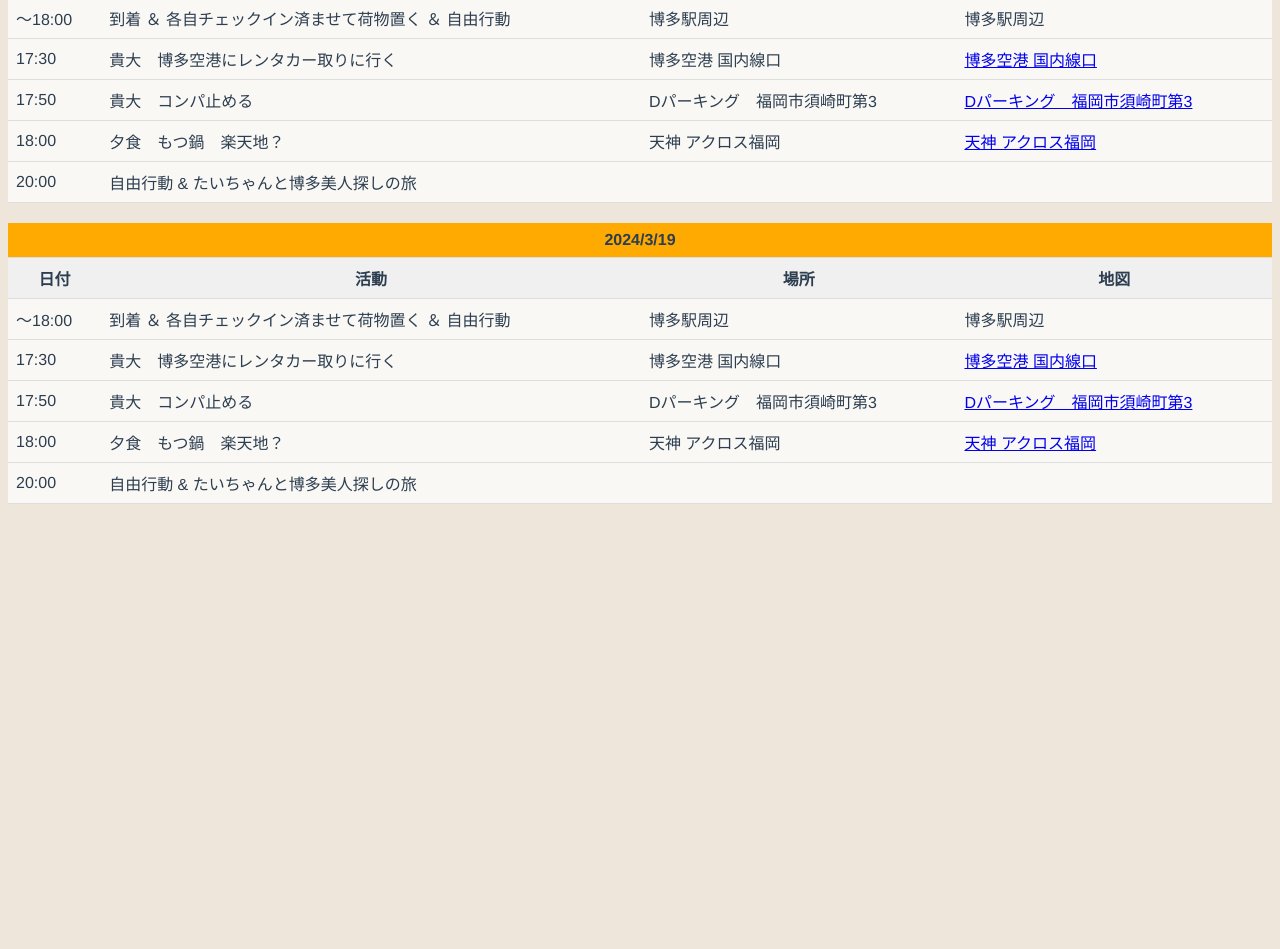
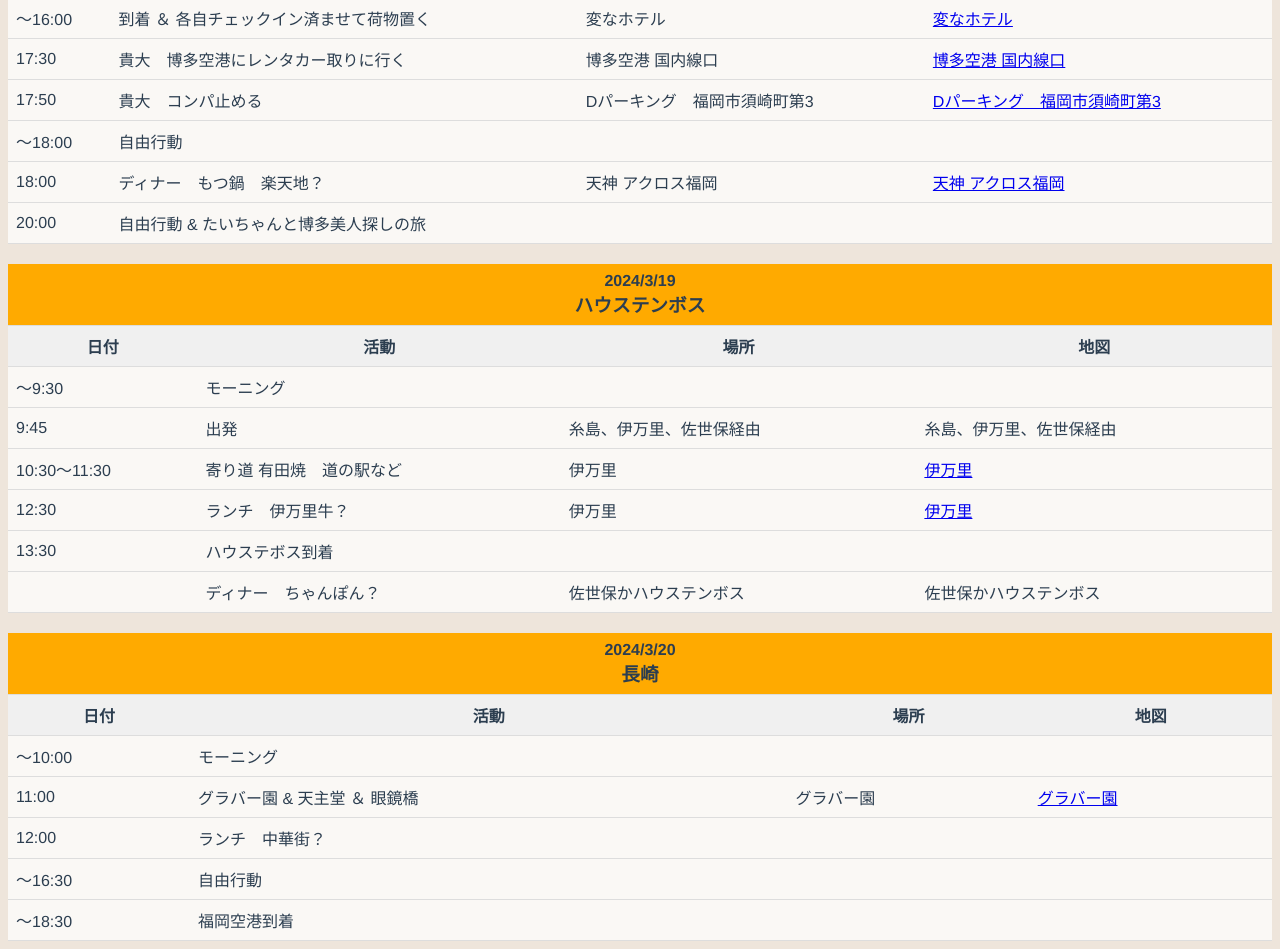
Before and after one commit to ueda-takahiro/travel-itinerary, a Vue app: page /#/ in a window 1280 px wide. Shown: the part 180-1129 px from the top of the page. Before the commit the page ends 800 px from the top, so only its background shows below. Built offline with nearby package versions, Linux system fonts and the light colour scheme.

Commit message:
日程追加

```diff
--- a/src/components/HelloWorld.vue
+++ b/src/components/HelloWorld.vue
@@ -1,6 +1,6 @@
 <template>
   <div>
-    <h2>旅行の日程</h2>
+    <h2>ばあちゃんの夢をかなえる旅の日程</h2>
     <table ref="table1Ref" class="table component-container" :class="{ 'fadeInUp': isVisible1, 'fadeOut': !isVisible1 }">
       <thead>
       <tr>
@@ -38,7 +38,10 @@
     <table ref="table2Ref" class="component-container" :class="{ 'fadeInUp': isVisible2, 'fadeOut': !isVisible2 }">
       <thead>
       <tr>
-        <th colspan="4" class="text-center header-title">2024/3/19</th>
+        <th colspan="4" class="text-center header-title">
+          <span>2024/3/19</span>
+          <h3 class="m-0">ハウステンボス</h3>
+        </th>
       </tr>
       <tr>
         <th class="text-center">日付</th>
@@ -66,6 +69,40 @@
       </tr>
       </tbody>
     </table>
+    <table ref="table3Ref" class="component-container" :class="{ 'fadeInUp': isVisible3, 'fadeOut': !isVisible3 }">
+      <thead>
+      <tr>
+        <th colspan="4" class="text-center header-title">
+          <span>2024/3/20</span>
+          <h3 class="m-0">長崎</h3>
+        </th>
+      </tr>
+      <tr>
+        <th class="text-center">日付</th>
+        <th class="text-center">活動</th>
+        <th class="text-center">場所</th>
+        <th class="text-center">地図</th>
+      </tr>
+      </thead>
+      <tbody>
+      <tr v-for="(item, index) in schedule3" :key="index">
+        <td>{{ item.time }}</td>
+        <td>{{ item.activity }}</td>
+        <td>{{ item.location }}</td>
+        <td>
+          <div v-if="item.location_link">
+            <a target="_blank" :href="item.location_link">
+              {{ item.location }}
+            </a>
+          </div>
+          <div v-else>
+            {{ item.location }}
+          </div>
+
+        </td>
+      </tr>
+      </tbody>
+    </table>
   </div>
 </template>
 
@@ -74,19 +111,29 @@
 import {useIntersectionObserver} from '@vueuse/core';
 
 const schedule1 = ref([
-  {time: '〜18:00', activity: '到着 ＆ 各自チェックイン済ませて荷物置く ＆ 自由行動', location: '博多駅周辺'},
+  {time: '〜16:00', activity: '到着 ＆ 各自チェックイン済ませて荷物置く', location: '変なホテル', location_link: 'https://maps.app.goo.gl/n6dbDXjJ2MmkCp3x8'},
   {time: '17:30', activity: '貴大　博多空港にレンタカー取りに行く', location: '博多空港 国内線口', location_link: 'https://maps.app.goo.gl/xtngiRNRpEXtRegT7'},
   {time: '17:50', activity: '貴大　コンパ止める', location: 'Dパーキング　福岡市須崎町第3', location_link: 'https://www.google.com/maps?q=%E3%80%92812-0028+%E7%A6%8F%E5%B2%A1%E7%9C%8C%E7%A6%8F%E5%B2%A1%E5%B8%82%E5%8D%9A%E5%A4%9A%E5%8C%BA%E9%A0%88%E5%B4%8E%E7%94%BA%EF%BC%93%E2%88%92%EF%BC%92%EF%BC%95+D%E3%83%91%E3%83%BC%E3%82%AD%E3%83%B3%E3%82%B0+%E7%A6%8F%E5%B2%A1%E5%B8%82%E9%A0%88%E5%B4%8E%E7%94%BA%E7%AC%AC%EF%BC%93&ftid=0x3541914e0c2f55cb:0xa3037bbb0f04a47a&entry=gps&lucs=,94209859,47071704,47069508,47084304,94208457,94206605&g_ep=CAISDTYuMTAxLjMuNDE1NjAYACCs3wEqNiw5NDIwOTg1OSw0NzA3MTcwNCw0NzA2OTUwOCw0NzA4NDMwNCw5NDIwODQ1Nyw5NDIwNjYwNUICSlA%3D&g_st=ia'},
-  {time: '18:00', activity: '夕食　もつ鍋　楽天地？', location: '天神 アクロス福岡', location_link:'https://www.google.com/maps?ll=33.591471,130.402349&z=17&t=m&hl=ja&gl=US&mapclient=apiv3&cid=6724116355710339721', link: 'https://tabelog.com/fukuoka/A4001/A400103/40056554/'},
+  {time: '〜18:00', activity: '自由行動', location: ''},
+  {time: '18:00', activity: 'ディナー　もつ鍋　楽天地？', location: '天神 アクロス福岡', location_link:'https://www.google.com/maps?ll=33.591471,130.402349&z=17&t=m&hl=ja&gl=US&mapclient=apiv3&cid=6724116355710339721', link: 'https://tabelog.com/fukuoka/A4001/A400103/40056554/'},
   {time: '20:00', activity: '自由行動 & たいちゃんと博多美人探しの旅', location: ''},
 ]);
 
 const schedule2 = ref([
-  {time: '〜18:00', activity: '到着 ＆ 各自チェックイン済ませて荷物置く ＆ 自由行動', location: '博多駅周辺'},
-  {time: '17:30', activity: '貴大　博多空港にレンタカー取りに行く', location: '博多空港 国内線口', location_link: 'https://maps.app.goo.gl/xtngiRNRpEXtRegT7'},
-  {time: '17:50', activity: '貴大　コンパ止める', location: 'Dパーキング　福岡市須崎町第3', location_link: 'https://www.google.com/maps?q=%E3%80%92812-0028+%E7%A6%8F%E5%B2%A1%E7%9C%8C%E7%A6%8F%E5%B2%A1%E5%B8%82%E5%8D%9A%E5%A4%9A%E5%8C%BA%E9%A0%88%E5%B4%8E%E7%94%BA%EF%BC%93%E2%88%92%EF%BC%92%EF%BC%95+D%E3%83%91%E3%83%BC%E3%82%AD%E3%83%B3%E3%82%B0+%E7%A6%8F%E5%B2%A1%E5%B8%82%E9%A0%88%E5%B4%8E%E7%94%BA%E7%AC%AC%EF%BC%93&ftid=0x3541914e0c2f55cb:0xa3037bbb0f04a47a&entry=gps&lucs=,94209859,47071704,47069508,47084304,94208457,94206605&g_ep=CAISDTYuMTAxLjMuNDE1NjAYACCs3wEqNiw5NDIwOTg1OSw0NzA3MTcwNCw0NzA2OTUwOCw0NzA4NDMwNCw5NDIwODQ1Nyw5NDIwNjYwNUICSlA%3D&g_st=ia'},
-  {time: '18:00', activity: '夕食　もつ鍋　楽天地？', location: '天神 アクロス福岡', location_link:'https://www.google.com/maps?ll=33.591471,130.402349&z=17&t=m&hl=ja&gl=US&mapclient=apiv3&cid=6724116355710339721', link: 'https://tabelog.com/fukuoka/A4001/A400103/40056554/'},
-  {time: '20:00', activity: '自由行動 & たいちゃんと博多美人探しの旅', location: ''},
+  {time: '〜9:30', activity: 'モーニング', location: ''},
+  {time: '9:45', activity: '出発', location: '糸島、伊万里、佐世保経由'},
+  {time: '10:30〜11:30', activity: '寄り道 有田焼　道の駅など', location: '伊万里', location_link: 'https://maps.app.goo.gl/72DG7h21JbkWwGp68'},
+  {time: '12:30', activity: 'ランチ　伊万里牛？', location: '伊万里', location_link: 'https://maps.app.goo.gl/Zc19UBLtYFKyvRwQ7'},
+  {time: '13:30', activity: 'ハウステボス到着', location: ''},
+  {time: '', activity: 'ディナー　ちゃんぽん？', location: '佐世保かハウステンボス'},
+]);
+
+const schedule3 = ref([
+  {time: '〜10:00', activity: 'モーニング', location: ''},
+  {time: '11:00', activity: 'グラバー園 & 天主堂 ＆ 眼鏡橋', location:'グラバー園', location_link: 'https://maps.app.goo.gl/BEnrup1aC6teNkM87'},
+  {time: '12:00', activity: 'ランチ　中華街？'},
+  {time: '〜16:30', activity: '自由行動'},
+  {time: '〜18:30', activity: '福岡空港到着'}
 ]);
 
 const table1Ref = ref(null);
@@ -215,7 +262,6 @@
   }
 
   .table td:before {
-    /* ここでカスタムデータ属性を使用してラベルを表示 */
     content: attr(data-label);
     position: absolute;
     left: 0;
```
